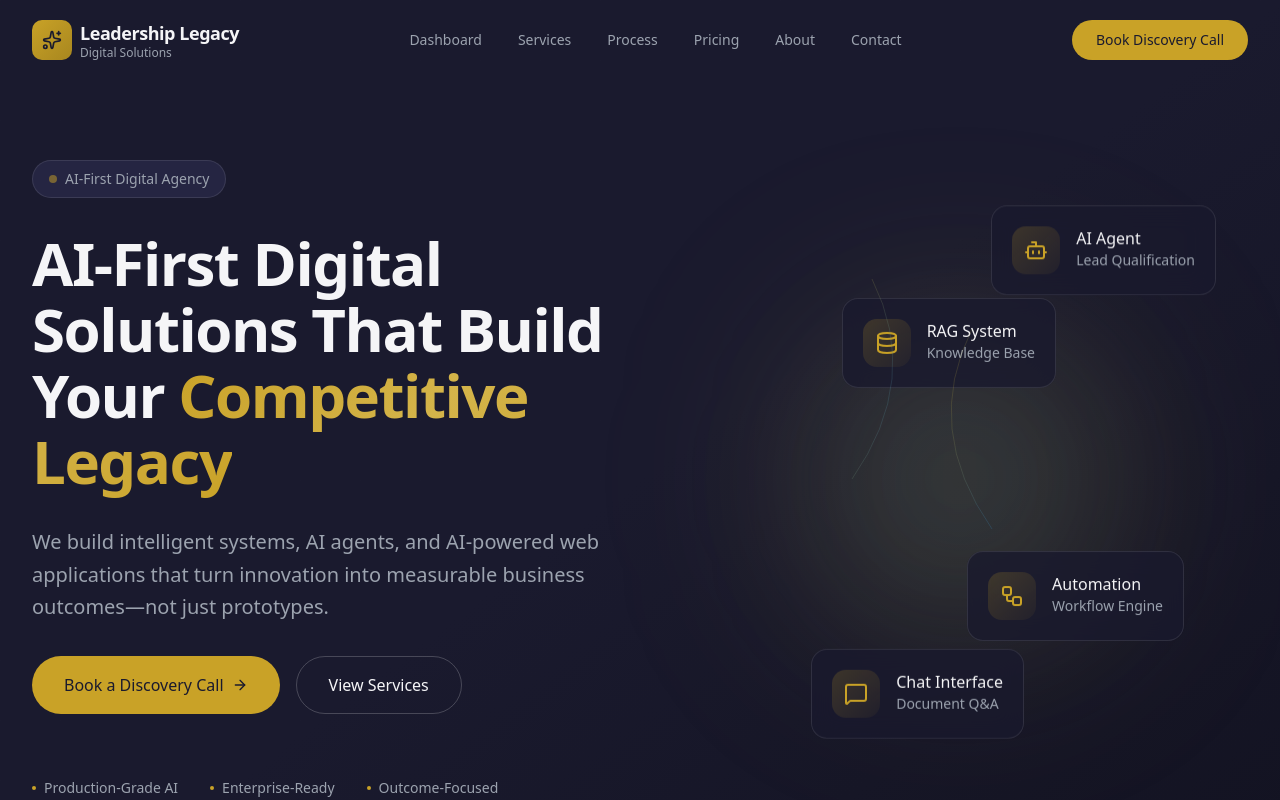
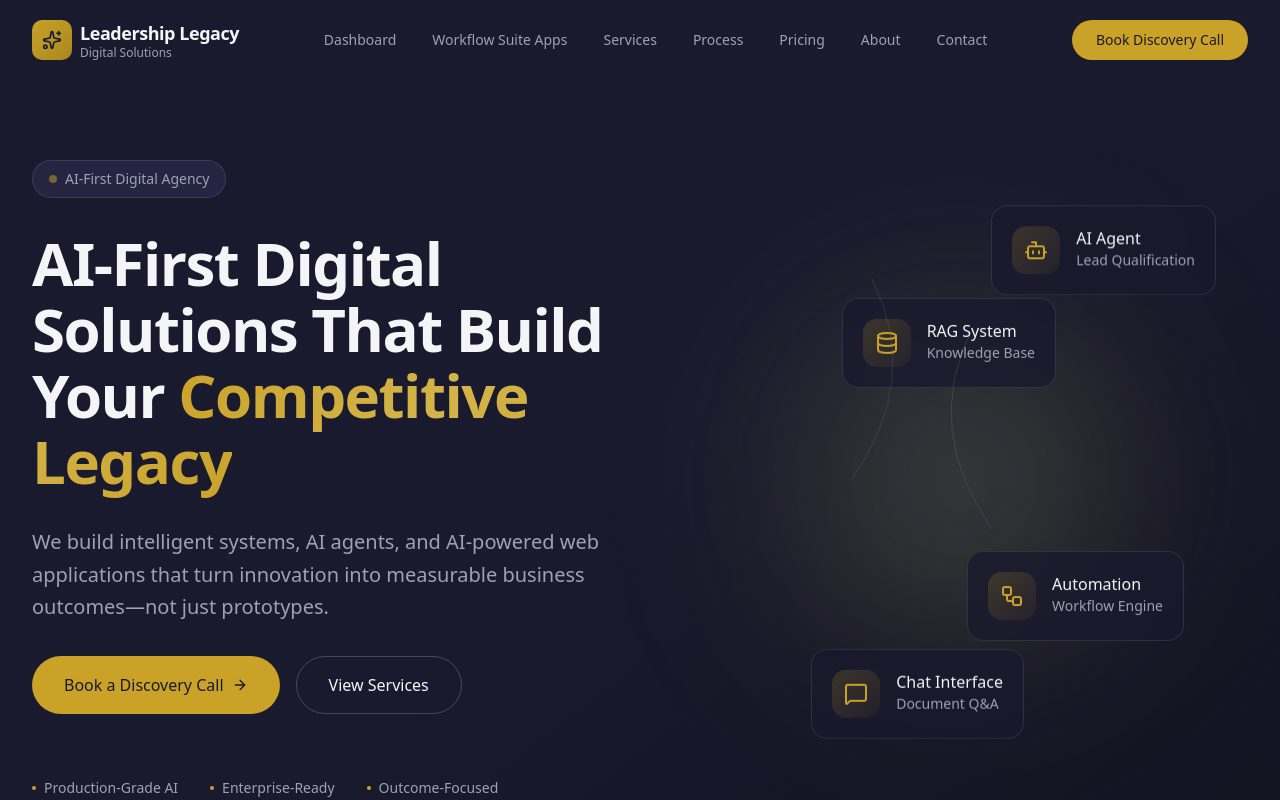
Before and after one commit to connordmcneely96/Leadership-Legacy-Startup-Agency-Website, a Next.js app: page / in a window 1280 px wide. Shown: the top 800 px of the page. Built offline with nearby package versions, Linux system fonts and the light colour scheme.

Commit message:
feat: Add Workflow Suite Apps navigation link to main menu

```diff
--- a/src/components/Navbar.tsx
+++ b/src/components/Navbar.tsx
@@ -7,6 +7,7 @@ import Link from "next/link";
 
 const navLinks = [
   { name: "Dashboard", href: "/dashboard" },
+  { name: "Workflow Suite Apps", href: "/suite" },
   { name: "Services", href: "#services" },
   { name: "Process", href: "#process" },
   { name: "Pricing", href: "#pricing" },
```
